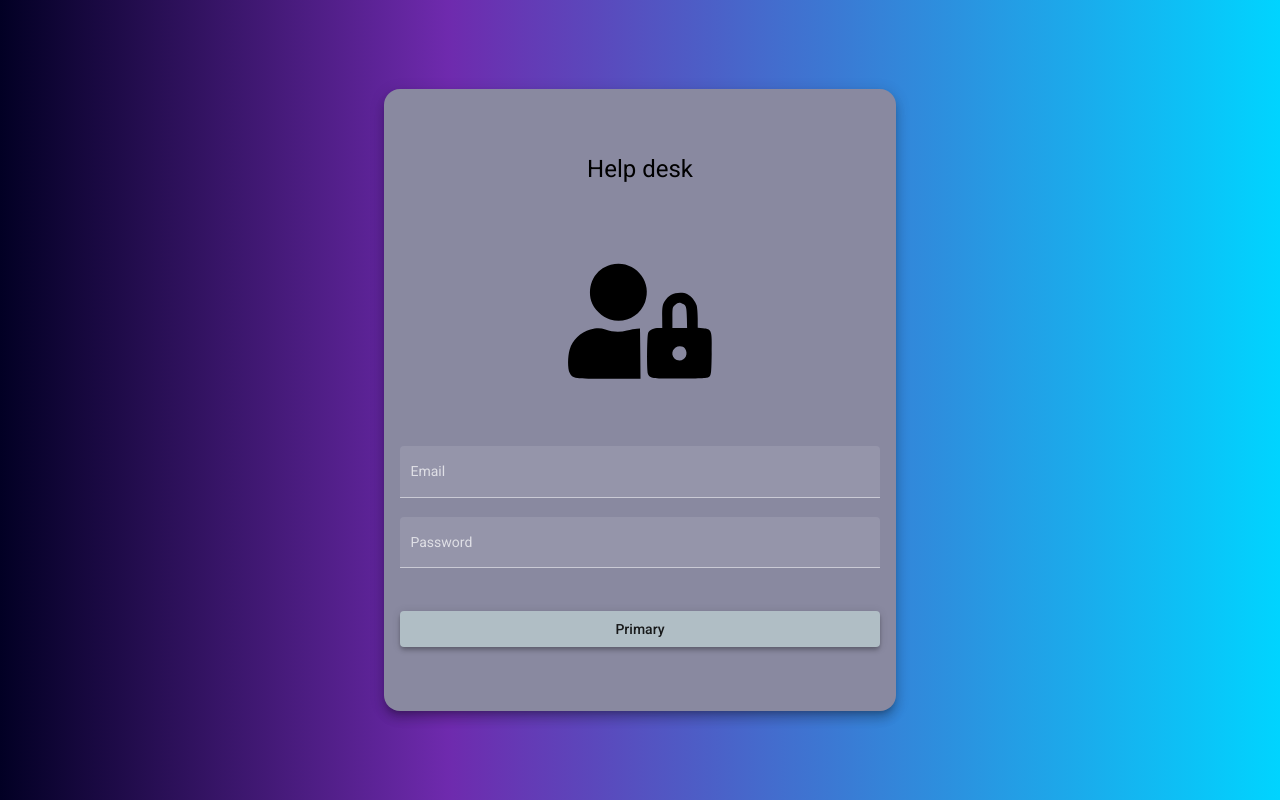
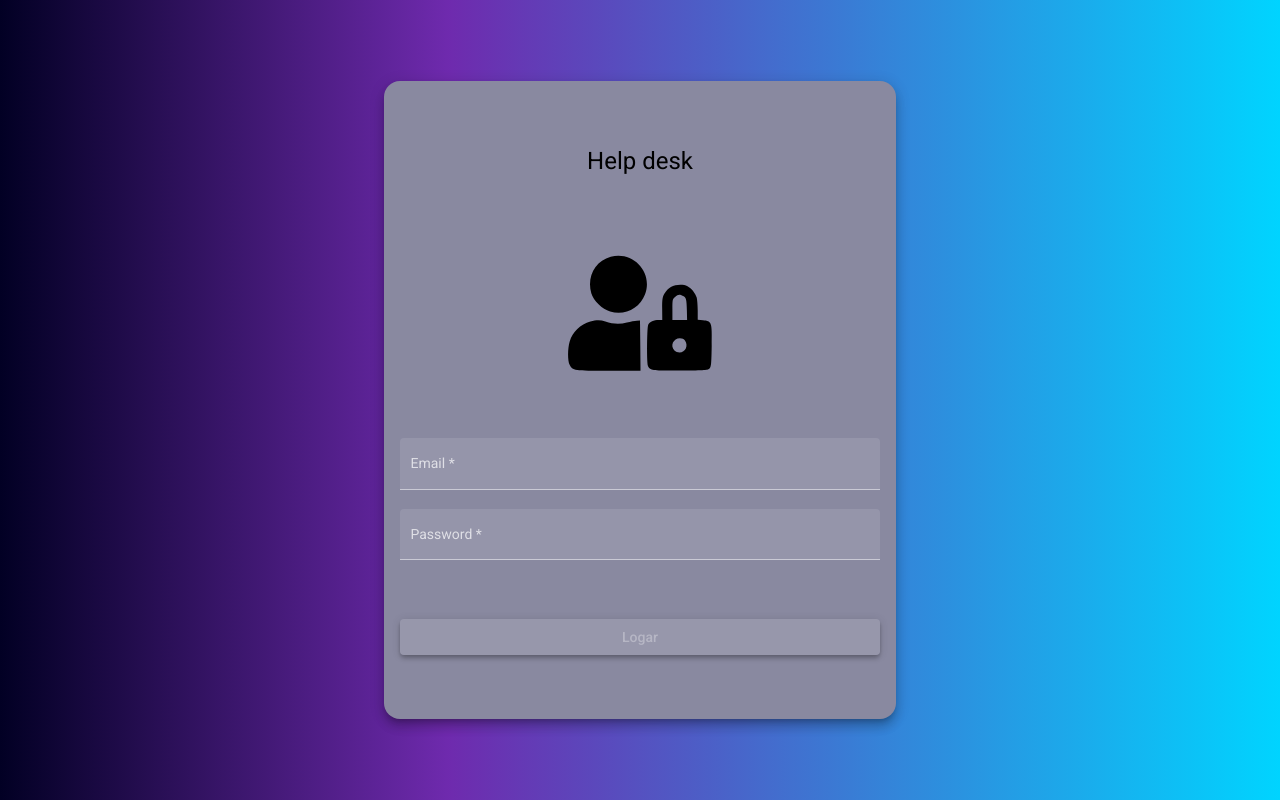
Before and after one commit to AntonyFelisberto/Projeto-Help-Desk, an Angular app in the folder FrontEnd/: page /login in a window 1280 px wide. Built offline with nearby package versions, Linux system fonts and the light colour scheme.

Commit message:
formulando o front e adicionando toaster

```diff
--- a/FrontEnd/package.json
+++ b/FrontEnd/package.json
@@ -20,6 +20,7 @@
     "@angular/platform-browser": "^14.2.0",
     "@angular/platform-browser-dynamic": "^14.2.0",
     "@angular/router": "^14.2.0",
+    "ngx-toastr": "^15.2.1",
     "rxjs": "~7.5.0",
     "tslib": "^2.3.0",
     "zone.js": "~0.11.4"
--- a/FrontEnd/src/app/components/login/login.component.html
+++ b/FrontEnd/src/app/components/login/login.component.html
@@ -4,13 +4,14 @@
         <img src="../../../assets/img/login.svg" alt="help desk">
         <mat-form-field class="full-width" appearance="fill">
           <mat-label>Email</mat-label>
-          <input matInput placeholder="Ex. nomeEmail@mail.com">
+          <input [formControl]="email" [(ngModel)]="credentials.email" matInput placeholder="Ex. nomeEmail@mail.com" required>
         </mat-form-field>
 
         <mat-form-field class="full-width" appearance="fill">
             <mat-label>Password</mat-label>
-            <input type="password" matInput placeholder="12345">
+            <input [formControl]="password" type="password" [(ngModel)]="credentials.password" matInput placeholder="12345" required>
           </mat-form-field>
-          <button mat-raised-button class="full-width mat-elevation-z4" color="accent">Primary</button>
+          <h1>{{credentials.email + credentials.password}}</h1>
+          <button [disabled]="!validation()" mat-raised-button class="full-width mat-elevation-z4" color="accent">Logar</button>
       </form>
 </div>
--- a/FrontEnd/src/app/components/login/login.component.ts
+++ b/FrontEnd/src/app/components/login/login.component.ts
@@ -1,4 +1,6 @@
 import { Component, OnInit } from '@angular/core';
+import { FormControl, Validators } from '@angular/forms';
+import { Credentials } from 'src/app/models/Credentials';
 
 @Component({
   selector: 'app-login',
@@ -7,9 +9,25 @@ import { Component, OnInit } from '@angular/core';
 })
 export class LoginComponent implements OnInit {
 
+  credentials:Credentials = {
+    email:'',
+    password:''
+  };
+
+  email = new FormControl(null, Validators.email)
+  password = new FormControl(null, Validators.minLength(3))
+
   constructor() { }
 
   ngOnInit(): void {
   }
 
+  validation():boolean{
+    if(this.email.valid && this.password.valid){
+      return true;
+    }else{
+      return false;
+    }
+  }
+
 }
--- /dev/null
+++ b/FrontEnd/src/app/models/Credentials.ts
@@ -0,0 +1,4 @@
+export interface Credentials {
+    email:string,
+    password:string
+}
```
Also changed, not shown: 1 other file (tests, documents, lock files or other folders).
